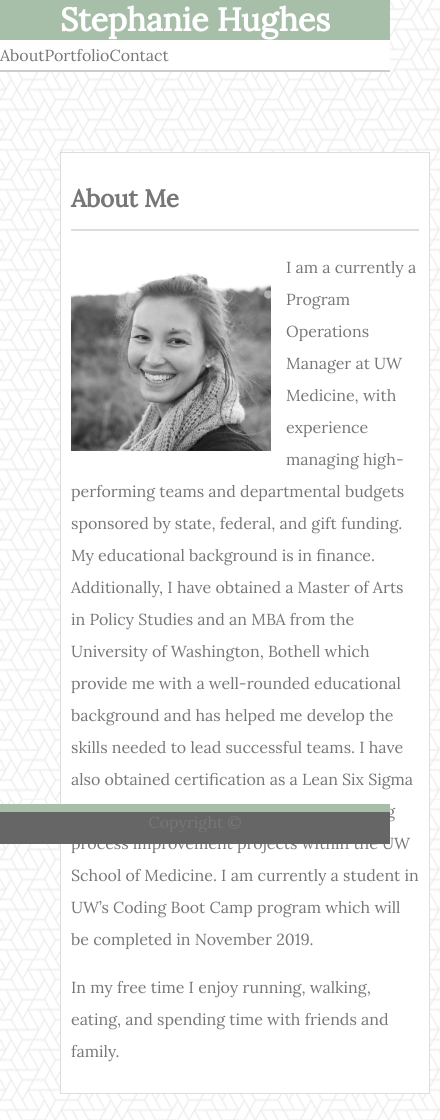
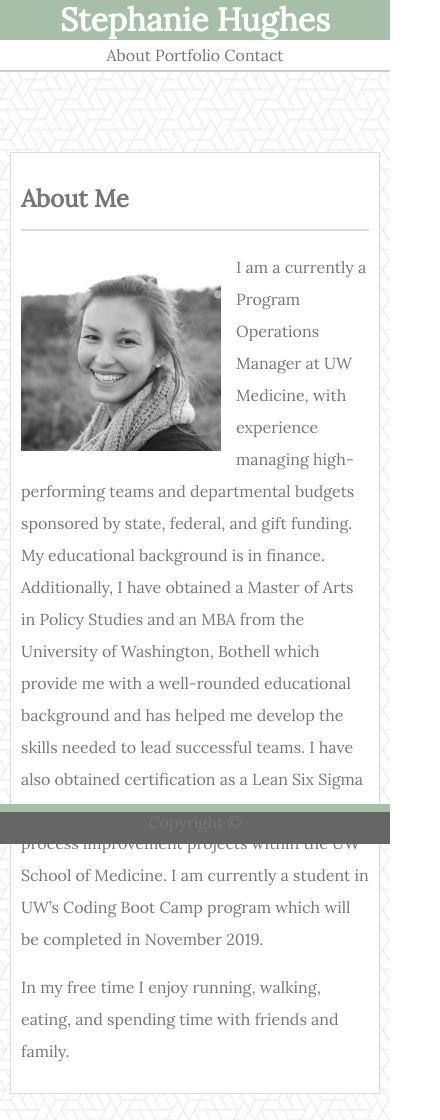
Before and after one commit to sghughes/Responsive-Portfolio, a plain HTML site: page index.html in a window 390 px wide. Shown: the top 1120 px of the page, 440 px wide, since content can reach past the window. Drawn offline with Linux system fonts and the light colour scheme.

Commit message:
fixed navbar space gap

```diff
--- a/assets/css/style.css
+++ b/assets/css/style.css
@@ -274,6 +274,7 @@ p, label {
         padding: 0;
         width: 100%;
     }
+
     h1 {
      /*background-color:#4aaaa5;*/
      background-color: #A7bea9;
@@ -291,9 +292,8 @@ p, label {
      overflow: hidden;
      min-width: 150px;
      display: inline-block;
-    line-height: 40px;
+    line-height: 50px;
     padding: 0;
-
 
     }
 
@@ -305,8 +305,17 @@ p, label {
 }
 @media screen and (max-width: 768px) {
 
+    body {
+        padding: 0;
+        margin: 0;
+        box-sizing: border-box;
+    }
+
     .container {
         width: 95%;
+        padding: 0;
+        margin: 0px 10px;
+        box-sizing: border-box;
     }
 
     header {
@@ -314,6 +323,7 @@ p, label {
         padding: 0;
         width: 100%;
     }
+
     h1 {
      /*background-color:#4aaaa5;*/
      background-color: #A7bea9;
@@ -346,22 +356,41 @@ p, label {
 
 }
 @media only screen and (max-width: 640px) {
+
+    body {
+        padding: 0;
+        margin: 0;
+        box-sizing: border-box;
+    }
+
+    .container {
+        width: 100%;
+        padding: 0;
+        margin: 50px 10px 10px 0px;
+        box-sizing: border-box;
+    }
+
     h1 {
         position: static;
         width: 100%;
         display: block;
         padding-bottom: 0;
     }
-    .container {
-        width: 100%;
-        margin-top: 50px;
 
+    .header {
+        max-width: 100%;
+        position: relative;
     }
 
+
     ul {
+        clear: both;
         position: static;
+        box-sizing: border-box;
+        float: right;
+
         width: 100%;
-        display: flex;
+        display: block;
         padding: 0;
         text-align: center;
         background-color: #fff;
@@ -369,8 +398,8 @@ p, label {
         line-height: 30px;
         border-bottom: 1px solid #ccc;
 
+    }
 
-    }
     .portfolio2, .portfolio3, .portfolio4, .portfolio5 {
         clear: both;
         position: relative;
```
